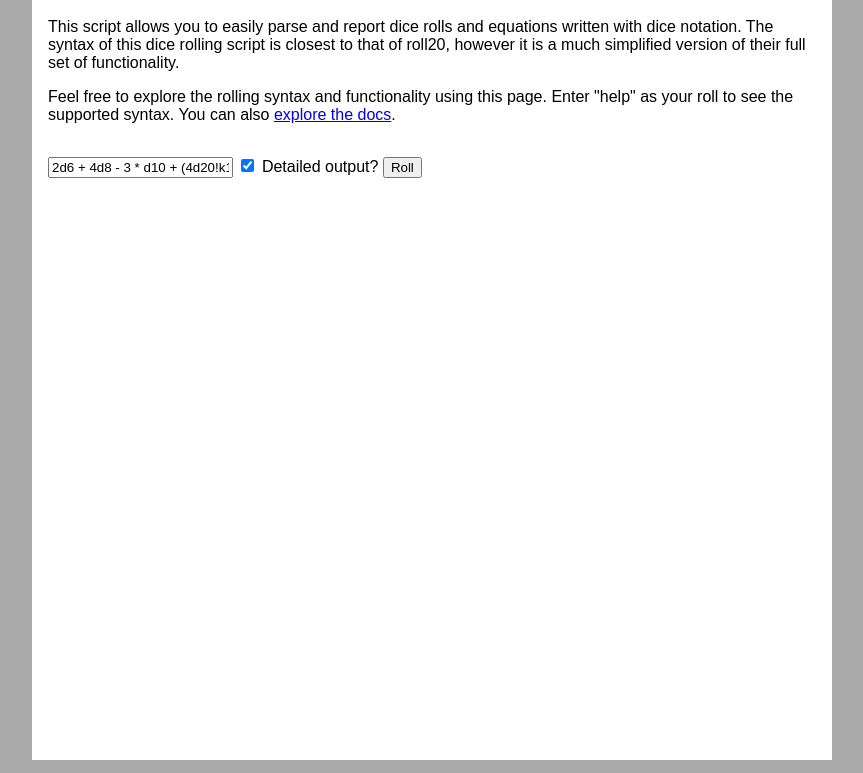
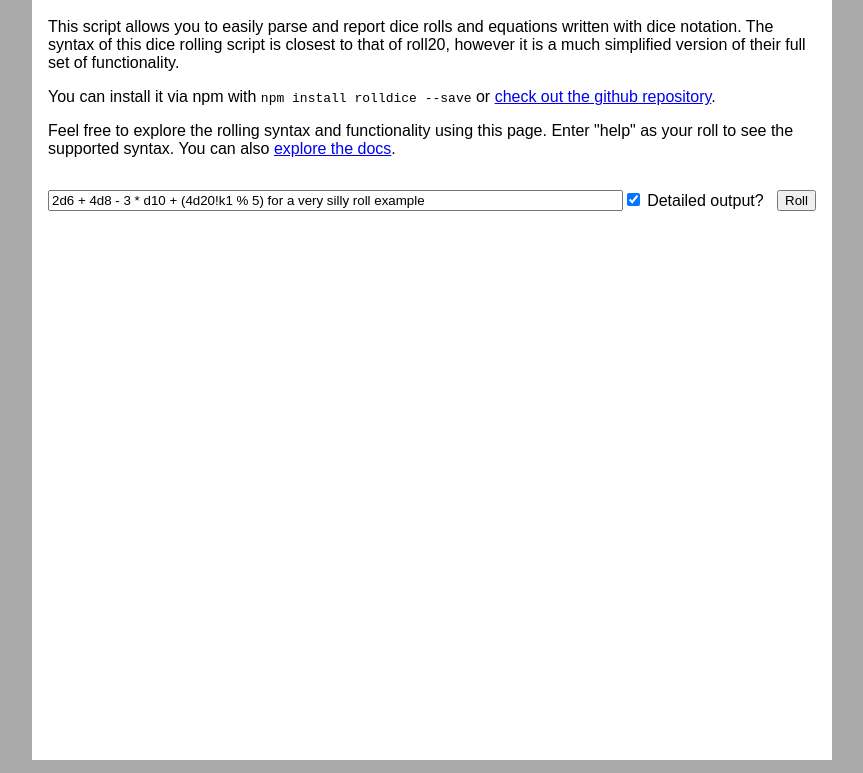
Before and after one commit to bsredbeard/rolldice, a plain HTML site: page index.html in a window 1280 px wide. Shown: the part 40-813 px from the top of the page, without its empty margins (208-1071 px from the left). Drawn offline with Linux system fonts and the light colour scheme; a script that the page names is missing.

Commit message:
Slight formatting change, removed extraneous code

```diff
--- a/index.html
+++ b/index.html
@@ -33,6 +33,16 @@
       .dice-form{
         flex-shrink:0;
       }
+      #dice_form > div{
+        display:flex;
+      }
+      button[type="submit"]{
+        display:inline-block;
+        margin-left: 1em;
+      }
+      #dice_command{
+        flex-grow:2;
+      }
       #dice_output{
         overflow:auto;
         flex-grow:2;
@@ -49,6 +59,10 @@
           version of their full set of functionality.
         </p>
         <p>
+            You can install it via npm with <code>npm install rolldice --save</code> or
+            <a href="https://github.com/mentalspike/rolldice">check out the github repository</a>.
+        </p>
+        <p>
           Feel free to explore the rolling syntax and functionality using this page. Enter "help" as
           your roll to see the supported syntax. You can also <a href="docs/index.html">explore the docs</a>.
         </p>
@@ -56,16 +70,16 @@
       <div class="dice-area">
         <div class="dice-form">
           <form id="dice_form">
-            <input type="text" id="dice_command" value="2d6 + 4d8 - 3 * d10 + (4d20!k1 % 5) for a very silly roll example" placeholder="roll expression" />
-            <input type="checkbox" id="dice_detailed" checked />&nbsp;Detailed output?
-            <button type="submit">Roll</button>
+            <div>
+              <input type="text" id="dice_command" value="2d6 + 4d8 - 3 * d10 + (4d20!k1 % 5) for a very silly roll example" placeholder="roll expression" />
+              <label><input type="checkbox" id="dice_detailed" checked />&nbsp;Detailed output?</label>
+              <button type="submit">Roll</button>
+            </div>
           </form>
         </div>
         <div id="dice_output"></div>
       </div>
     </div>
-    <pre id="output"></pre>
-
     <script src="https://cdnjs.cloudflare.com/ajax/libs/mathjs/3.16.3/math.min.js"></script>
     <script src="dist/index.browser.js"></script>
     <script type="text/javascript">
@@ -103,9 +117,6 @@
             detailedCheck = document.getElementById('dice_detailed');
             document.getElementById('dice_form').addEventListener("submit", rollHandler);
             rollHandler();
-
-            var roll = new DiceRoll('...', { detailed: true });
-            document.getElementById('output').innerText = roll.toString();
           }
         }
       }
```
